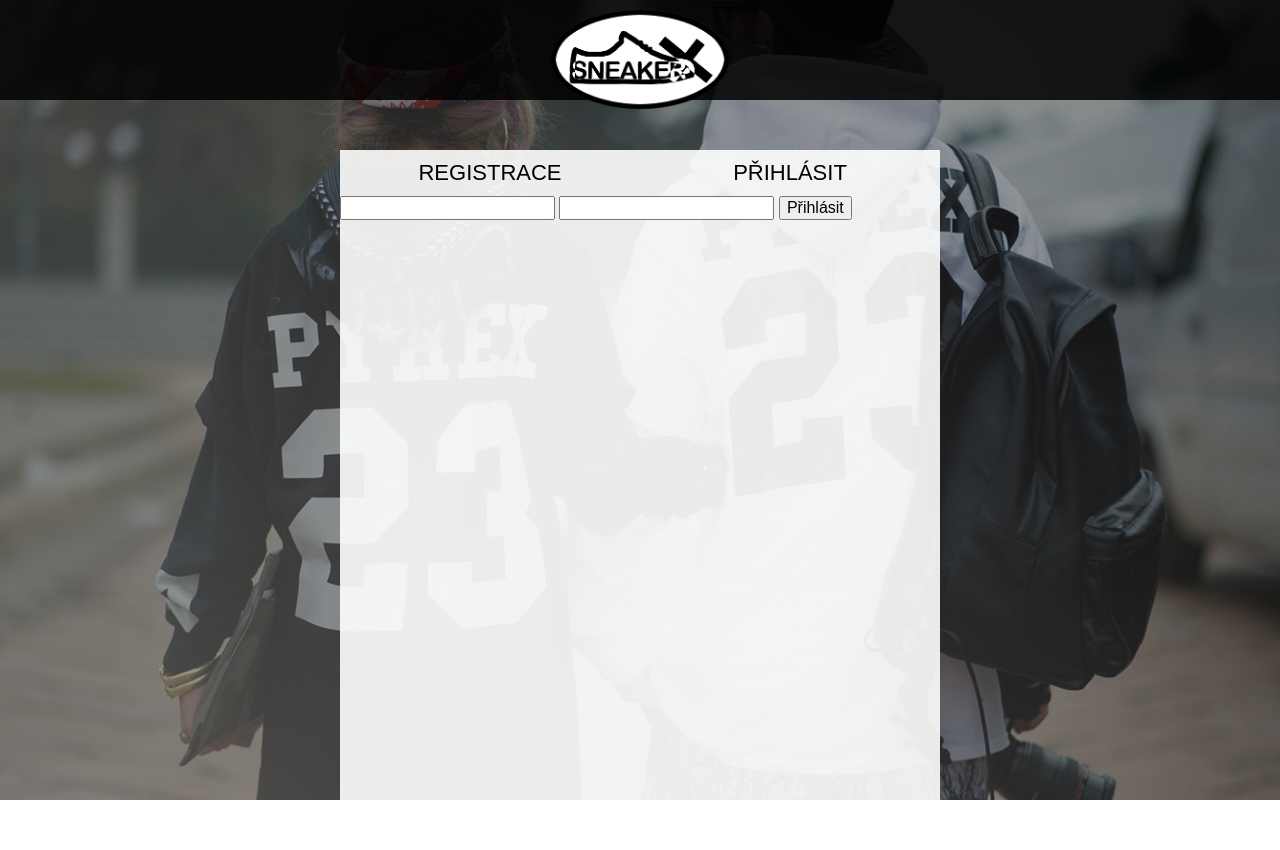
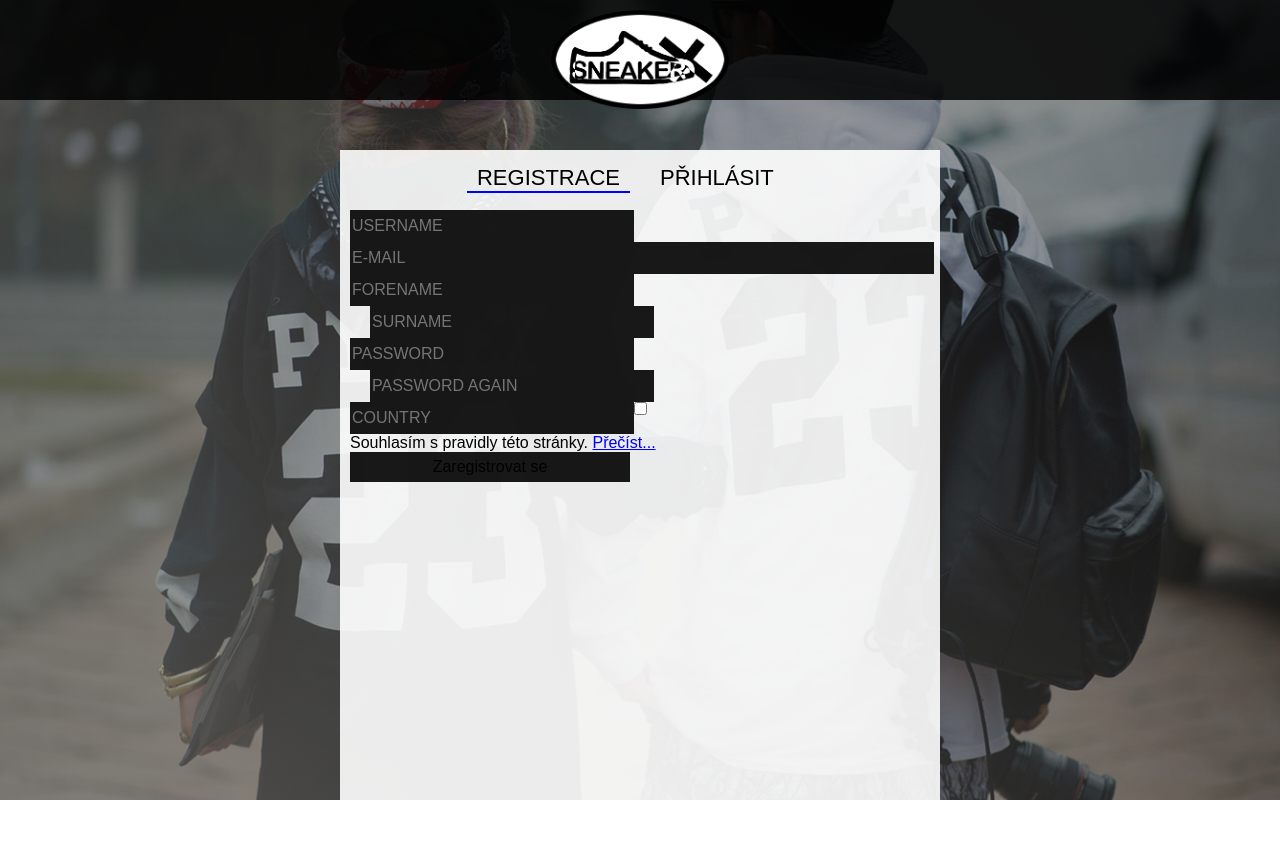
Before and after one commit to petryol/rool, a PHP site: page /layouts/page_logIn.php in a window 1280 px wide. Run offline with PHP 8.4, Linux system fonts and the light colour scheme.

Commit message:
logIn´s page css

```diff
--- a/SneakerX/layouts/page_logIn.php
+++ b/SneakerX/layouts/page_logIn.php
@@ -11,14 +11,29 @@
 		<div class="darkBG">
 			<div id="logInBox">
 				<div id="logInBoxInside">
-					<span class="logHeader">REGISTRACE</span>
-					<span class="logHeader">PŘIHLÁSIT</span>
+					<div id="logHead">
+						<div class="logHead">
+							<span class="logHeader">REGISTRACE</span>
+						</div>
+						<div class="logHead">
+							<span class="logHeader">PŘIHLÁSIT</span>
+						</div>
+					</div>
 					<div class="logBox"></div>
 					<div class="logBox">
 						<form method="post">
-							<input name="id" type="text">
-							<input name="password" type="password">
-							<input value="Přihlásit" type="submit">
+							<input name="id" type="text" placeholder="USERNAME">
+							<input name="email" type="email" placeholder="E-MAIL">
+							<input name="forname" type="text" placeholder="FORENAME">
+							<input name="surname" type="text" placeholder="SURNAME">
+							<input name="password" type="password" placeholder="PASSWORD">
+							<input name="passwordTry" type="password" placeholder="PASSWORD AGAIN">
+							<input name="country" list="countries" placeholder="COUNTRY">
+							<datalist id="countries">
+								<option value="czech">
+							</datalist>
+							<input type="checkbox" name="acceptTerms"> <span>Souhlasím s pravidly této stránky. <a href="#">Přečíst...</a></span>
+							<input value="Zaregistrovat se" type="submit">
 						</form>
 					</div>
 				</div>
--- a/SneakerX/layouts/style_logIn.css
+++ b/SneakerX/layouts/style_logIn.css
@@ -49,9 +49,48 @@
 }
 .logHeader{
 	font-size: 22px;
-	width: 50%;
 	text-align: center;
 	display: inline-block;
 	float: left;
-	margin: 10px 0px;
+	padding: 0px 10px;
+	margin: 15px 10px;
 }
+.logHead:first-child .logHeader{
+	border-bottom: 2px solid blue;
+	float: right;
+}
+.logHead{
+	width: 50%;
+	height: 50px;
+	float: left;
+}
+#logHead{
+	width: 100%;
+	height: 50px;
+}
+/*form*/
+form{
+	width: 580px;
+	margin: 10px;
+}
+input{
+	width: 280px;
+	height: 30px;
+	border: none;
+	background-color: rgba(0,0,0,0.9);
+	display: inline-block;
+	float: left;
+}
+input[type = 'checkbox']{
+	width: auto;
+	height: auto;
+}
+input[type = 'email']{
+	width: 580px;
+}
+input[name = 'surname'], input[name = 'passwordTry']{
+	margin-left: 20px;
+}
+form span{
+	display: inline-block;
+}
```
